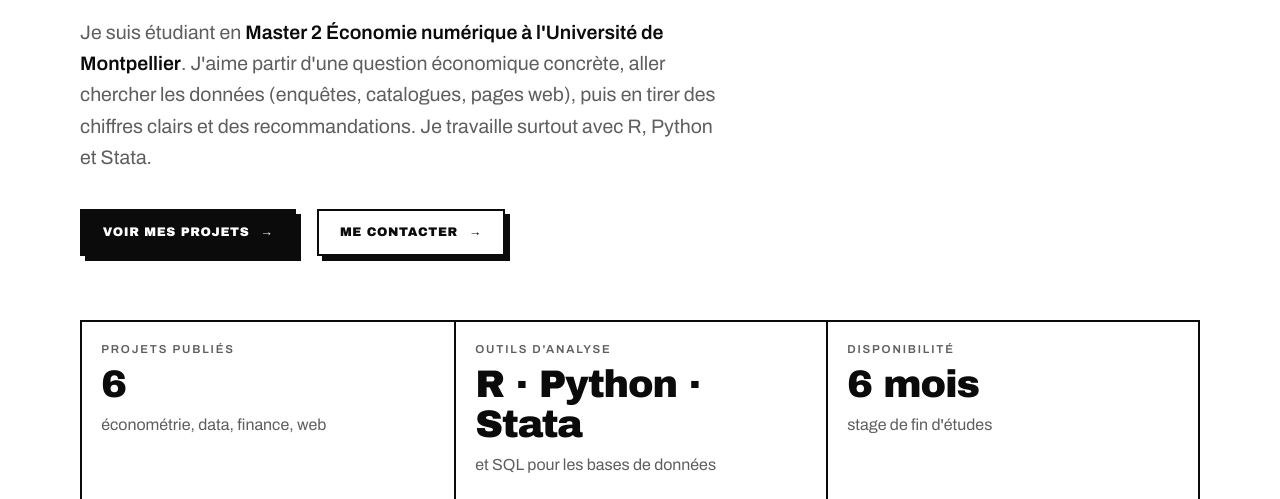
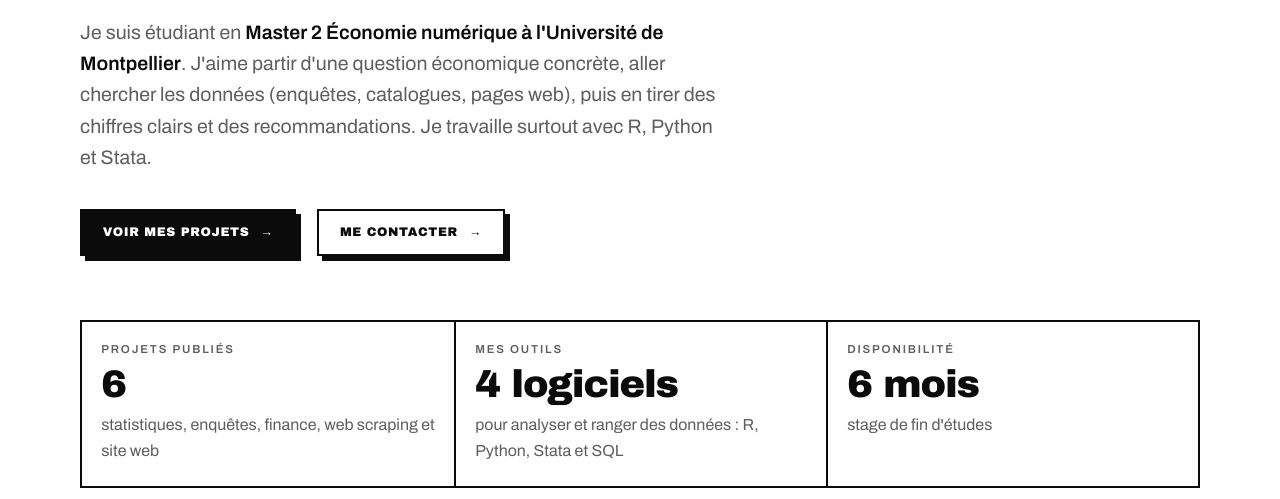
Before and after one commit to manouachsoufiane59-svg/manouachsoufiane59-svg.github.io, a plain HTML site: page index.html in a window 1280 px wide. Shown: the part 453-952 px from the top of the page. Drawn offline with Linux system fonts and the light colour scheme; a web font is replaced by a local one.

Commit message:
Simplifie l'accueil et garde le terme web scraping
Co-Authored-By: Claude Opus 5.5 <noreply@anthropic.com>

```diff
--- a/index.html
+++ b/index.html
@@ -263,8 +263,8 @@ footer a { text-decoration: none; }
         <a class="btn" href="#contact">Me contacter <span class="arr">→</span></a>
       </div>
       <div class="stats">
-        <div><span class="eyebrow">Projets publiés</span><b>6</b><span>économétrie, data, finance, web</span></div>
-        <div><span class="eyebrow">Outils d'analyse</span><b>R · Python · Stata</b><span>et SQL pour les bases de données</span></div>
+        <div><span class="eyebrow">Projets publiés</span><b>6</b><span>statistiques, enquêtes, finance, web scraping et site web</span></div>
+        <div><span class="eyebrow">Mes outils</span><b>4 logiciels</b><span>pour analyser et ranger des données : R, Python, Stata et SQL</span></div>
         <div><span class="eyebrow">Disponibilité</span><b>6 mois</b><span>stage de fin d'études</span></div>
       </div>
     </div>
@@ -436,7 +436,7 @@ const PROJECTS = [
     repo: "bornes-recharge-campus"
   },
   {
-    id: "laliga", cat: "Automatisation", title: "Le classement du foot espagnol, récupéré tout seul",
+    id: "laliga", cat: "Web scraping", title: "Le classement du foot espagnol, récupéré tout seul",
     fig: "0 copier-coller", figLabel: "le programme va chercher le classement et crée la page web",
     short: "J'ai écrit un programme qui lit un site de foot et fabrique automatiquement une page avec le classement.",
     question: "Recopier un classement à la main prend du temps et crée des erreurs. Peut-on demander à un programme d'aller lire le site et de tout mettre en forme à notre place ?",
@@ -474,7 +474,7 @@ const SKILLS = [
     ["SQL (MySQL)", "Le langage pour ranger et retrouver des informations dans une base de données.", ["gamezone"]]
   ]},
   { group: "Récupérer et présenter les données", n: "iii.", items: [
-    ["Récupérer des données sur internet", "Faire lire un site par un programme pour en extraire les informations (web scraping).", ["laliga"]],
+    ["Web scraping", "Faire lire un site internet par un programme pour récupérer ses informations automatiquement.", ["laliga"]],
     ["Présenter une analyse pas à pas", "Mélanger code, graphiques et explications dans un même document (Jupyter).", ["netflix"]],
     ["Créer un site web", "Construire des pages et un site qui enregistre des réservations (HTML, CSS, PHP).", ["gamezone", "laliga"]],
     ["Partager et sauvegarder mon travail", "Publier mes projets en ligne et garder l'historique des versions (Git, GitHub).", ["aeration", "netflix", "commerce", "bornes", "laliga", "gamezone"]]
```
